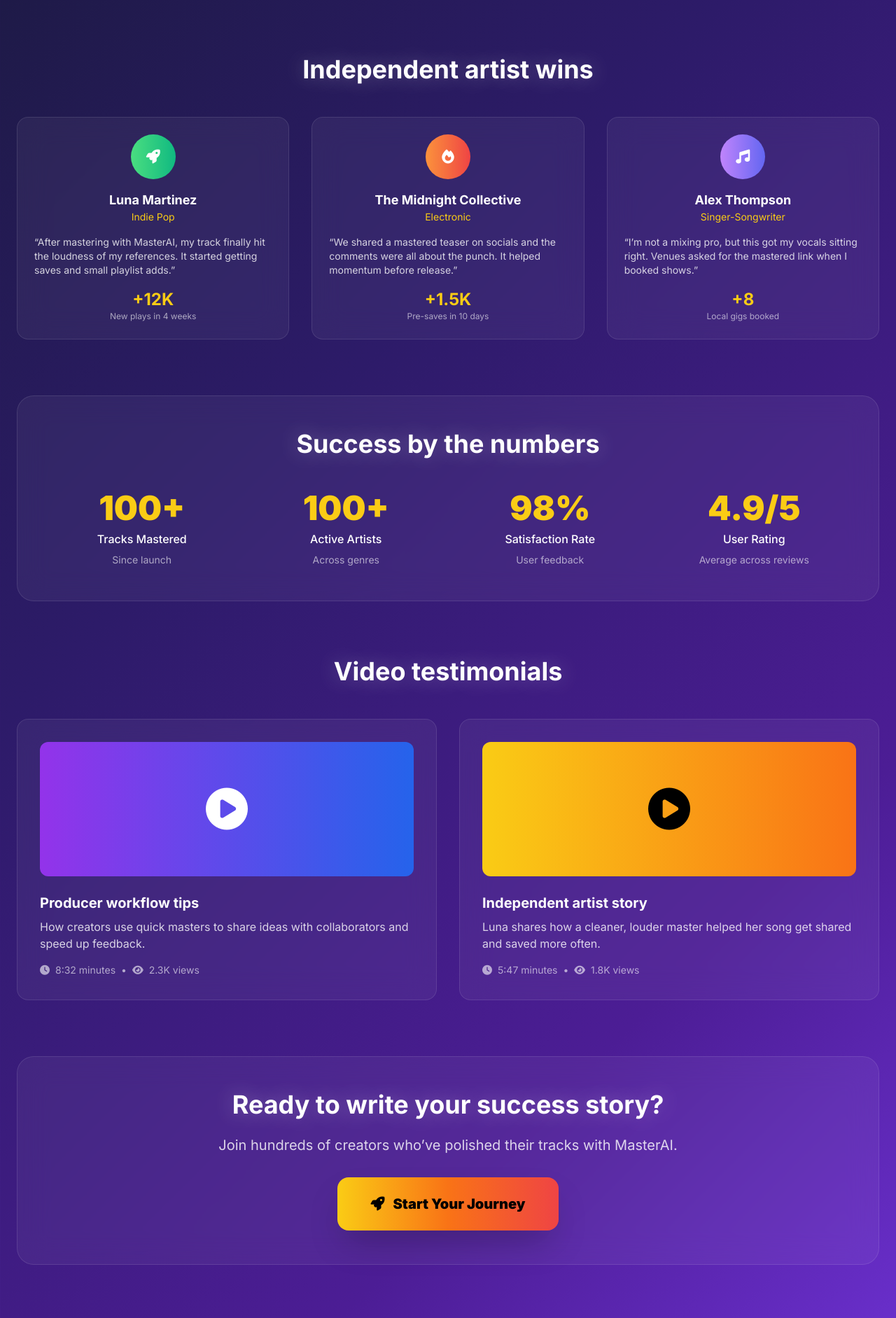
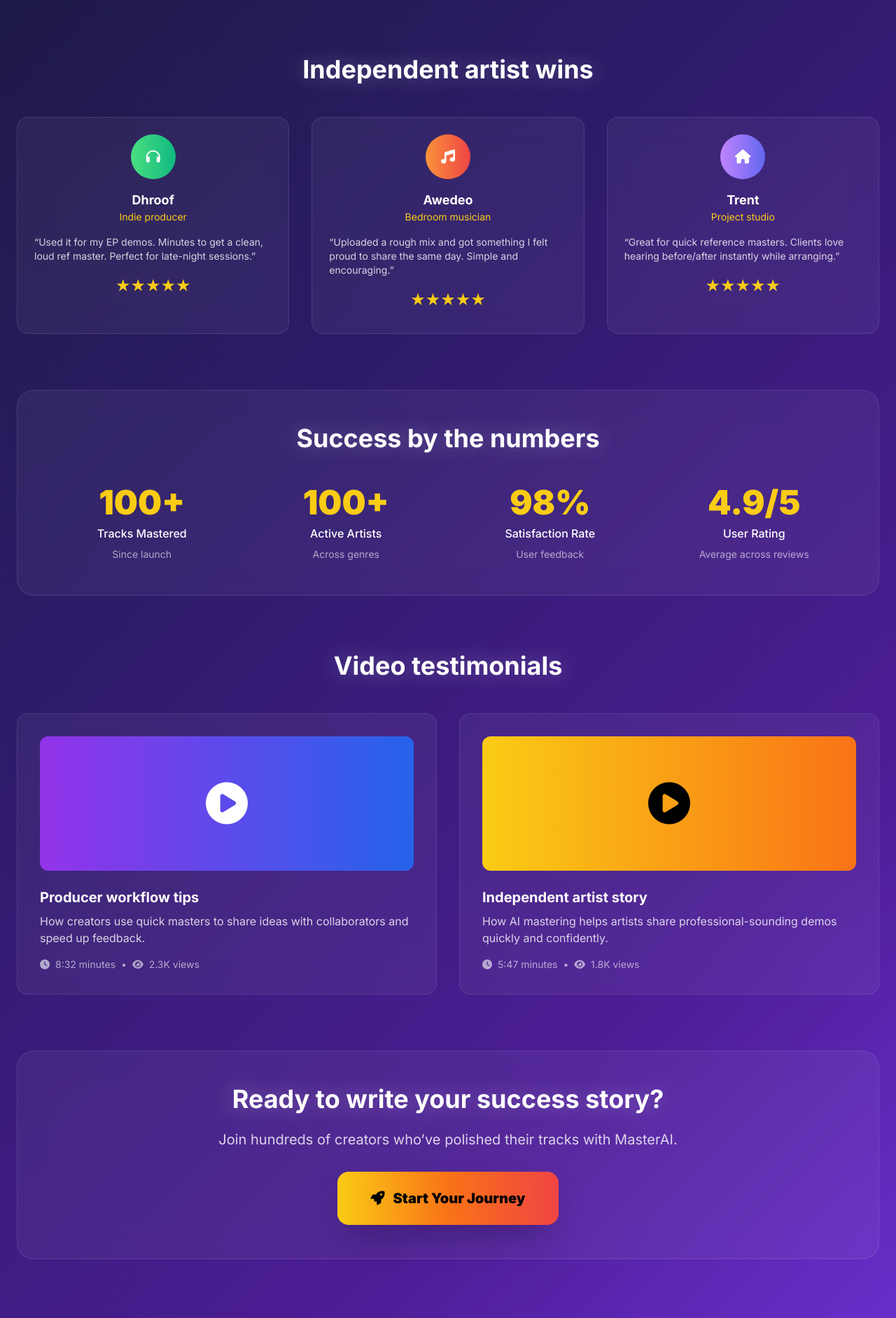
Before and after one commit to yvc0/new_ai_music, a Flask app: page /testimonials in a window 1280 px wide. Shown: the part 1623-3506 px from the top of the page at 70% size. Run offline with Flask 3, Linux system fonts and the light colour scheme; parts of the project's set-up code (start-up, migrations or seed data) failed here and were passed over; some libraries are stand-ins or nearby versions.

Commit message:
Update testimonials.html

```diff
--- a/templates/testimonials.html
+++ b/templates/testimonials.html
@@ -21,7 +21,7 @@
         </p>
     </div>
 
-    <!-- Featured Success Story (more natural/relatable) -->
+    <!-- Featured Success Story -->
     <div class="glass rounded-3xl p-12 mb-20 text-center glow">
         <div class="max-w-4xl mx-auto">
             <div class="w-32 h-32 bg-gradient-to-r from-yellow-400 to-orange-500 rounded-full flex items-center justify-center mx-auto mb-8">
@@ -45,7 +45,7 @@
         </div>
     </div>
 
-    <!-- Teams & Small Labels Section (startup-friendly wording) -->
+    <!-- Teams & Small Labels Section -->
     <div class="mb-20">
         <h2 class="text-4xl font-bold text-white text-center mb-12 text-glow">Loved by teams & small labels</h2>
 
@@ -88,7 +88,7 @@
         </div>
     </div>
 
-    <!-- Independent Artists Section (more relatable milestones) -->
+    <!-- Independent Artists Section (updated testimonials) -->
     <div class="mb-20">
         <h2 class="text-4xl font-bold text-white text-center mb-12 text-glow">Independent artist wins</h2>
 
@@ -96,57 +96,48 @@
             <div class="glass rounded-2xl p-6 hover-lift">
                 <div class="text-center mb-4">
                     <div class="w-16 h-16 bg-gradient-to-r from-green-400 to-emerald-500 rounded-full flex items-center justify-center mx-auto mb-4">
-                        <i class="fas fa-rocket text-white text-xl"></i>
+                        <i class="fas fa-headphones text-white text-xl"></i>
                     </div>
-                    <h3 class="text-white font-bold text-lg">Luna Martinez</h3>
-                    <div class="text-yellow-400 text-sm">Indie Pop</div>
+                    <h3 class="text-white font-bold text-lg">Dhroof</h3>
+                    <div class="text-yellow-400 text-sm">Indie producer</div>
                 </div>
                 <p class="text-white/80 text-sm mb-4">
-                    “After mastering with MasterAI, my track finally hit the loudness of my references. It started getting saves and small playlist adds.”
+                    “Used it for my EP demos. Minutes to get a clean, loud ref master. Perfect for late-night sessions.”
                 </p>
-                <div class="text-center">
-                    <div class="text-2xl font-bold text-yellow-400">+12K</div>
-                    <div class="text-white/60 text-xs">New plays in 4 weeks</div>
-                </div>
+                <div class="text-center text-yellow-400 text-2xl mb-2">★★★★★</div>
             </div>
 
             <div class="glass rounded-2xl p-6 hover-lift">
                 <div class="text-center mb-4">
                     <div class="w-16 h-16 bg-gradient-to-r from-orange-400 to-red-500 rounded-full flex items-center justify-center mx-auto mb-4">
-                        <i class="fas fa-fire text-white text-xl"></i>
+                        <i class="fas fa-music text-white text-xl"></i>
                     </div>
-                    <h3 class="text-white font-bold text-lg">The Midnight Collective</h3>
-                    <div class="text-yellow-400 text-sm">Electronic</div>
+                    <h3 class="text-white font-bold text-lg">Awedeo</h3>
+                    <div class="text-yellow-400 text-sm">Bedroom musician</div>
                 </div>
                 <p class="text-white/80 text-sm mb-4">
-                    “We shared a mastered teaser on socials and the comments were all about the punch. It helped momentum before release.”
+                    “Uploaded a rough mix and got something I felt proud to share the same day. Simple and encouraging.”
                 </p>
-                <div class="text-center">
-                    <div class="text-2xl font-bold text-yellow-400">+1.5K</div>
-                    <div class="text-white/60 text-xs">Pre-saves in 10 days</div>
-                </div>
+                <div class="text-center text-yellow-400 text-2xl mb-2">★★★★★</div>
             </div>
 
             <div class="glass rounded-2xl p-6 hover-lift">
                 <div class="text-center mb-4">
                     <div class="w-16 h-16 bg-gradient-to-r from-purple-400 to-indigo-500 rounded-full flex items-center justify-center mx-auto mb-4">
-                        <i class="fas fa-music text-white text-xl"></i>
+                        <i class="fas fa-home text-white text-xl"></i>
                     </div>
-                    <h3 class="text-white font-bold text-lg">Alex Thompson</h3>
-                    <div class="text-yellow-400 text-sm">Singer-Songwriter</div>
+                    <h3 class="text-white font-bold text-lg">Trent</h3>
+                    <div class="text-yellow-400 text-sm">Project studio</div>
                 </div>
                 <p class="text-white/80 text-sm mb-4">
-                    “I’m not a mixing pro, but this got my vocals sitting right. Venues asked for the mastered link when I booked shows.”
+                    “Great for quick reference masters. Clients love hearing before/after instantly while arranging.”
                 </p>
-                <div class="text-center">
-                    <div class="text-2xl font-bold text-yellow-400">+8</div>
-                    <div class="text-white/60 text-xs">Local gigs booked</div>
-                </div>
+                <div class="text-center text-yellow-400 text-2xl mb-2">★★★★★</div>
             </div>
         </div>
     </div>
 
-    <!-- Statistics Section (kept modest) -->
+    <!-- Statistics Section -->
     <div class="glass rounded-3xl p-12 mb-20">
         <h2 class="text-4xl font-bold text-white text-center mb-12 text-glow">Success by the numbers</h2>
 
@@ -197,7 +188,7 @@
                     <i class="fas fa-play-circle text-black text-6xl cursor-pointer hover:scale-110 transition-transform"></i>
                 </div>
                 <h3 class="text-white font-bold text-xl mb-2">Independent artist story</h3>
-                <p class="text-white/80 mb-4">Luna shares how a cleaner, louder master helped her song get shared and saved more often.</p>
+                <p class="text-white/80 mb-4">How AI mastering helps artists share professional-sounding demos quickly and confidently.</p>
                 <div class="flex items-center text-white/60 text-sm">
                     <i class="fas fa-clock mr-2"></i>5:47 minutes
                     <span class="mx-2">•</span>
```
